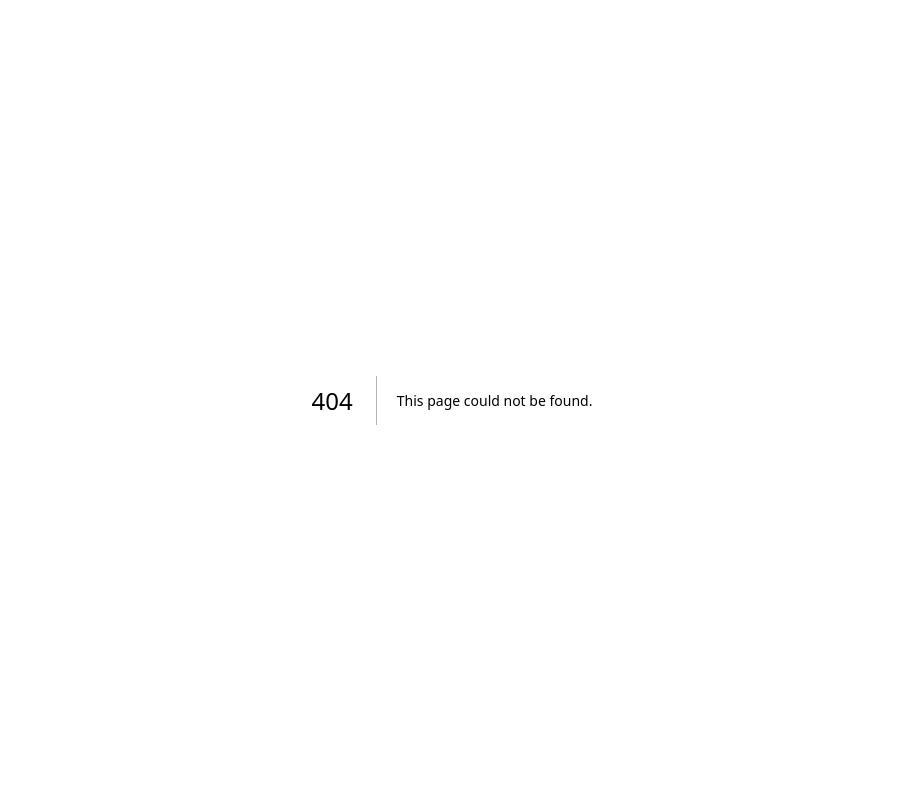
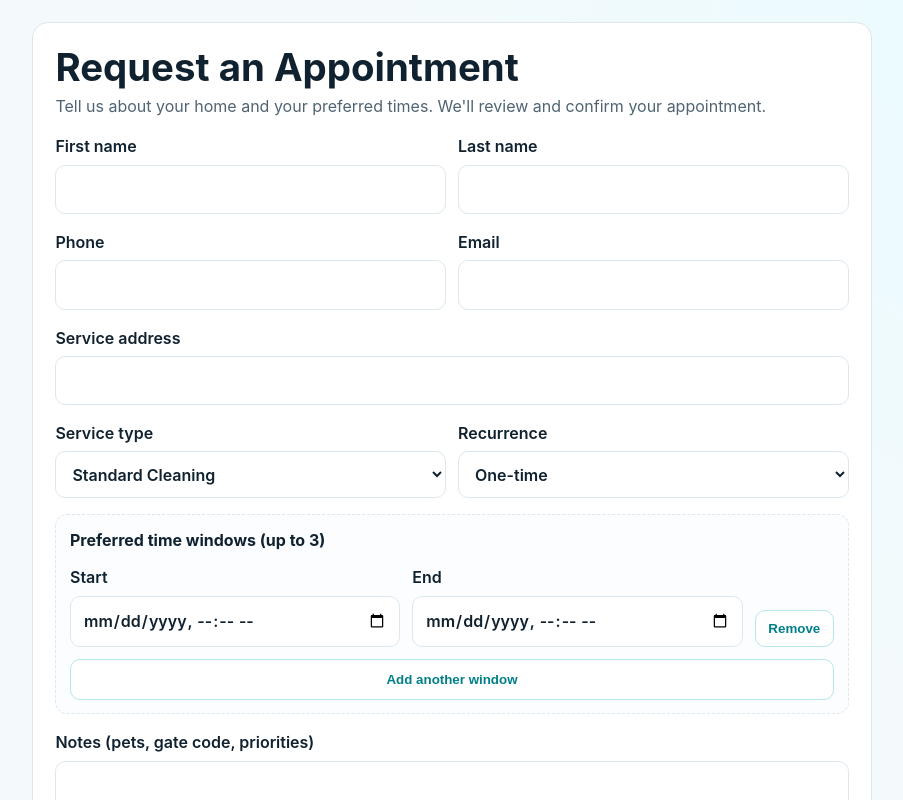
Before and after one commit to jbminerich/laryscleaningservice, a Next.js app in the folder frontend/app/: page /request-appointment in a window 1280 px wide. Before the commit this address had no page. Shown: the top 800 px of the page, without its empty margins (188-1091 px from the left). Built offline with nearby package versions, Linux system fonts and the light colour scheme.

Commit message:
updating fontend

```diff
--- a/frontend/app/app/globals.css
+++ b/frontend/app/app/globals.css
@@ -180,6 +180,102 @@ h2 {
   margin-bottom: 3rem;
 }
 
+.request-wrap {
+  max-width: 840px;
+  background: #fff;
+  border: 1px solid var(--line);
+  border-radius: 16px;
+  padding: 1.4rem;
+  margin-bottom: 2rem;
+}
+
+.request-title {
+  margin-bottom: 0.35rem;
+}
+
+.request-subtitle {
+  margin-top: 0;
+  color: var(--muted);
+}
+
+.request-form {
+  display: grid;
+  gap: 1rem;
+}
+
+.request-form label {
+  display: grid;
+  gap: 0.35rem;
+  font-weight: 600;
+}
+
+.request-form input,
+.request-form select,
+.request-form textarea {
+  width: 100%;
+  border: 1px solid var(--line);
+  border-radius: 10px;
+  padding: 0.7rem 0.75rem;
+  font: inherit;
+  color: var(--text);
+  background: #fff;
+}
+
+.request-form textarea {
+  resize: vertical;
+}
+
+.field-grid {
+  display: grid;
+  gap: 0.75rem;
+}
+
+.field-grid.two-col {
+  grid-template-columns: repeat(2, minmax(0, 1fr));
+}
+
+.field-grid.three-col {
+  grid-template-columns: 1fr 1fr auto;
+  align-items: end;
+}
+
+.window-list {
+  display: grid;
+  gap: 0.75rem;
+  border: 1px dashed var(--line);
+  border-radius: 12px;
+  padding: 0.85rem;
+  background: #fbfdff;
+}
+
+.window-title {
+  margin: 0;
+  font-weight: 700;
+}
+
+.btn-small {
+  padding: 0.62rem 0.8rem;
+}
+
+.form-error,
+.form-success {
+  margin: 0;
+  border-radius: 10px;
+  padding: 0.65rem 0.75rem;
+}
+
+.form-error {
+  background: #fff1f2;
+  border: 1px solid #ffcbd1;
+  color: #9f1239;
+}
+
+.form-success {
+  background: #ecfeff;
+  border: 1px solid #bae6fd;
+  color: #155e75;
+}
+
 @media (max-width: 900px) {
   .hero-grid {
     grid-template-columns: 1fr;
@@ -187,6 +283,11 @@ h2 {
 
   .card-grid {
     grid-template-columns: 1fr 1fr;
+  }
+
+  .field-grid.two-col,
+  .field-grid.three-col {
+    grid-template-columns: 1fr;
   }
 }
 
--- /dev/null
+++ b/frontend/app/app/request-appointment/page.js
@@ -0,0 +1,222 @@
+"use client";
+
+import { useMemo, useState } from "react";
+
+const SERVICE_OPTIONS = [
+  "Standard Cleaning",
+  "Deep Cleaning",
+  "Move-In / Move-Out Cleaning",
+  "Office Cleaning",
+];
+
+const RECURRENCE_OPTIONS = [
+  { label: "One-time", value: "none" },
+  { label: "Weekly", value: "weekly" },
+  { label: "Bi-weekly", value: "biweekly" },
+  { label: "Monthly", value: "monthly" },
+];
+
+const emptyWindow = { start: "", end: "" };
+
+export default function RequestAppointmentPage() {
+  const [form, setForm] = useState({
+    first_name: "",
+    last_name: "",
+    phone: "",
+    email: "",
+    address: "",
+    service_name: SERVICE_OPTIONS[0],
+    recurrence: "none",
+    notes: "",
+  });
+  const [windows, setWindows] = useState([emptyWindow]);
+  const [status, setStatus] = useState({ loading: false, error: "", success: "" });
+
+  const canAddWindow = useMemo(() => windows.length < 3, [windows.length]);
+
+  function updateForm(event) {
+    const { name, value } = event.target;
+    setForm((prev) => ({ ...prev, [name]: value }));
+  }
+
+  function updateWindow(index, key, value) {
+    setWindows((prev) =>
+      prev.map((window, i) => (i === index ? { ...window, [key]: value } : window))
+    );
+  }
+
+  function addWindow() {
+    if (!canAddWindow) return;
+    setWindows((prev) => [...prev, emptyWindow]);
+  }
+
+  function removeWindow(index) {
+    if (windows.length === 1) return;
+    setWindows((prev) => prev.filter((_, i) => i !== index));
+  }
+
+  async function handleSubmit(event) {
+    event.preventDefault();
+    setStatus({ loading: true, error: "", success: "" });
+
+    const normalizedWindows = windows
+      .filter((window) => window.start && window.end)
+      .map((window) => ({
+        start: new Date(window.start).toISOString(),
+        end: new Date(window.end).toISOString(),
+      }));
+
+    if (normalizedWindows.length === 0) {
+      setStatus({ loading: false, error: "Please add at least one valid preferred time window.", success: "" });
+      return;
+    }
+
+    const apiBaseUrl = process.env.NEXT_PUBLIC_API_BASE_URL || "http://api.localhost";
+
+    try {
+      const response = await fetch(`${apiBaseUrl}/appointments/request`, {
+        method: "POST",
+        headers: { "Content-Type": "application/json" },
+        body: JSON.stringify({
+          ...form,
+          preferred_windows: normalizedWindows,
+        }),
+      });
+
+      const payload = await response.json();
+      if (!response.ok) {
+        throw new Error(payload?.detail || "Unable to submit appointment request.");
+      }
+
+      setStatus({
+        loading: false,
+        error: "",
+        success:
+          "Thanks! Your appointment request was submitted. We will follow up to confirm your final time.",
+      });
+      setForm({
+        first_name: "",
+        last_name: "",
+        phone: "",
+        email: "",
+        address: "",
+        service_name: SERVICE_OPTIONS[0],
+        recurrence: "none",
+        notes: "",
+      });
+      setWindows([emptyWindow]);
+    } catch (error) {
+      setStatus({ loading: false, error: error.message, success: "" });
+    }
+  }
+
+  return (
+    <main className="section">
+      <div className="container request-wrap">
+        <h1 className="request-title">Request an Appointment</h1>
+        <p className="request-subtitle">
+          Tell us about your home and your preferred times. We&apos;ll review and confirm your
+          appointment.
+        </p>
+
+        <form className="request-form" onSubmit={handleSubmit}>
+          <div className="field-grid two-col">
+            <label>
+              First name
+              <input name="first_name" value={form.first_name} onChange={updateForm} required />
+            </label>
+            <label>
+              Last name
+              <input name="last_name" value={form.last_name} onChange={updateForm} required />
+            </label>
+          </div>
+
+          <div className="field-grid two-col">
+            <label>
+              Phone
+              <input name="phone" value={form.phone} onChange={updateForm} required />
+            </label>
+            <label>
+              Email
+              <input name="email" type="email" value={form.email} onChange={updateForm} required />
+            </label>
+          </div>
+
+          <label>
+            Service address
+            <input name="address" value={form.address} onChange={updateForm} required />
+          </label>
+
+          <div className="field-grid two-col">
+            <label>
+              Service type
+              <select name="service_name" value={form.service_name} onChange={updateForm}>
+                {SERVICE_OPTIONS.map((service) => (
+                  <option key={service} value={service}>
+                    {service}
+                  </option>
+                ))}
+              </select>
+            </label>
+
+            <label>
+              Recurrence
+              <select name="recurrence" value={form.recurrence} onChange={updateForm}>
+                {RECURRENCE_OPTIONS.map((option) => (
+                  <option key={option.value} value={option.value}>
+                    {option.label}
+                  </option>
+                ))}
+              </select>
+            </label>
+          </div>
+
+          <div className="window-list">
+            <p className="window-title">Preferred time windows (up to 3)</p>
+            {windows.map((window, index) => (
+              <div className="field-grid three-col" key={`window-${index}`}>
+                <label>
+                  Start
+                  <input
+                    type="datetime-local"
+                    value={window.start}
+                    onChange={(event) => updateWindow(index, "start", event.target.value)}
+                    required
+                  />
+                </label>
+                <label>
+                  End
+                  <input
+                    type="datetime-local"
+                    value={window.end}
+                    onChange={(event) => updateWindow(index, "end", event.target.value)}
+                    required
+                  />
+                </label>
+                <button type="button" className="btn btn-secondary btn-small" onClick={() => removeWindow(index)}>
+                  Remove
+                </button>
+              </div>
+            ))}
+
+            <button type="button" className="btn btn-secondary" onClick={addWindow} disabled={!canAddWindow}>
+              Add another window
+            </button>
+          </div>
+
+          <label>
+            Notes (pets, gate code, priorities)
+            <textarea name="notes" value={form.notes} onChange={updateForm} rows={4} />
+          </label>
+
+          {status.error && <p className="form-error">{status.error}</p>}
+          {status.success && <p className="form-success">{status.success}</p>}
+
+          <button className="btn btn-primary" type="submit" disabled={status.loading}>
+            {status.loading ? "Submitting..." : "Submit Appointment Request"}
+          </button>
+        </form>
+      </div>
+    </main>
+  );
+}
```
Also changed, not shown: frontend/app/app/page.js (+5 -2 lines), 2 other files (tests, documents, lock files or other folders).
